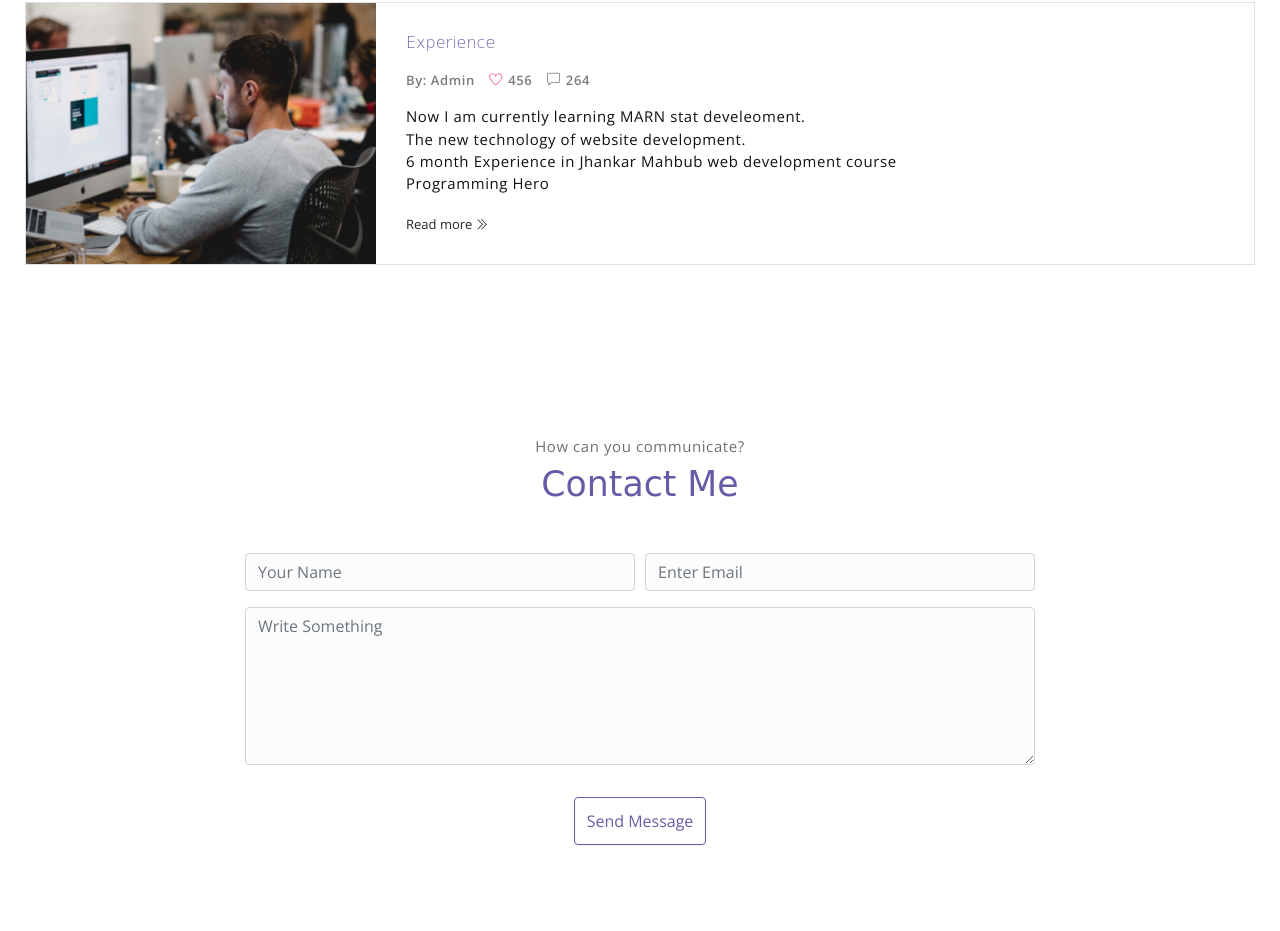
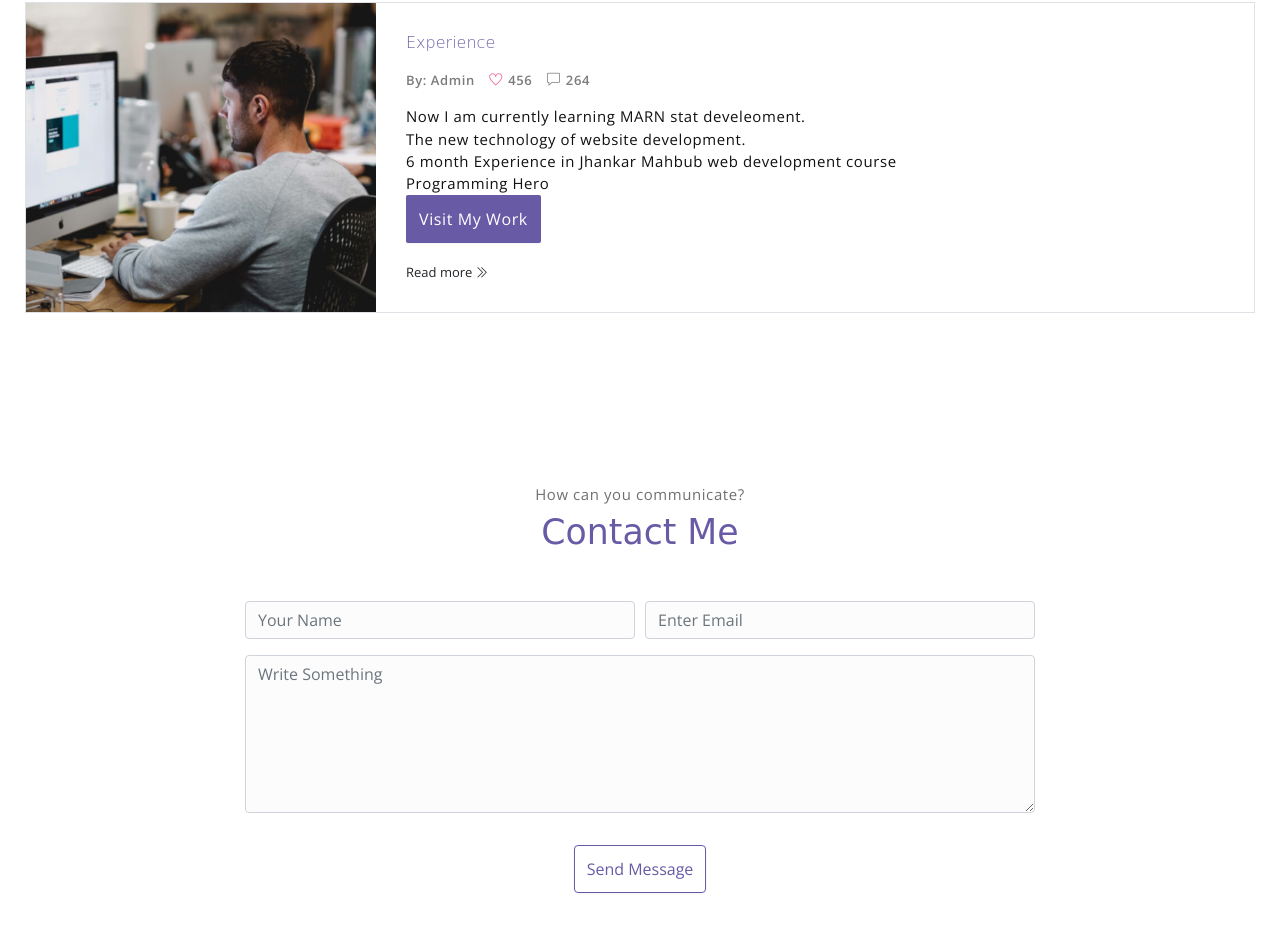
Before and after one commit to Moinul6039/Protfolio-1, a plain HTML site: page index.html in a window 1280 px wide. Shown: the part 4335-5266 px from the top of the page. Drawn offline with nearby package versions, Linux system fonts and the light colour scheme; a web font is replaced by a local one.

Commit message:
first commit

```diff
--- a/index.html
+++ b/index.html
@@ -348,6 +348,8 @@
                             <br>The new technology of website development.
                             <br>6 month Experience in Jhankar Mahbub web development course
                             <br><strong>Programming Hero</strong>
+                            <br>
+                            <button class="btn btn-primary"><a href="https://moinul6039.github.io/marketmall/index.html">Visit My Work</a></button>
                         </p>
 
                         <a href="#" class="blog-card-link">Read more <i class="ti-angle-double-right"></i></a>
```
